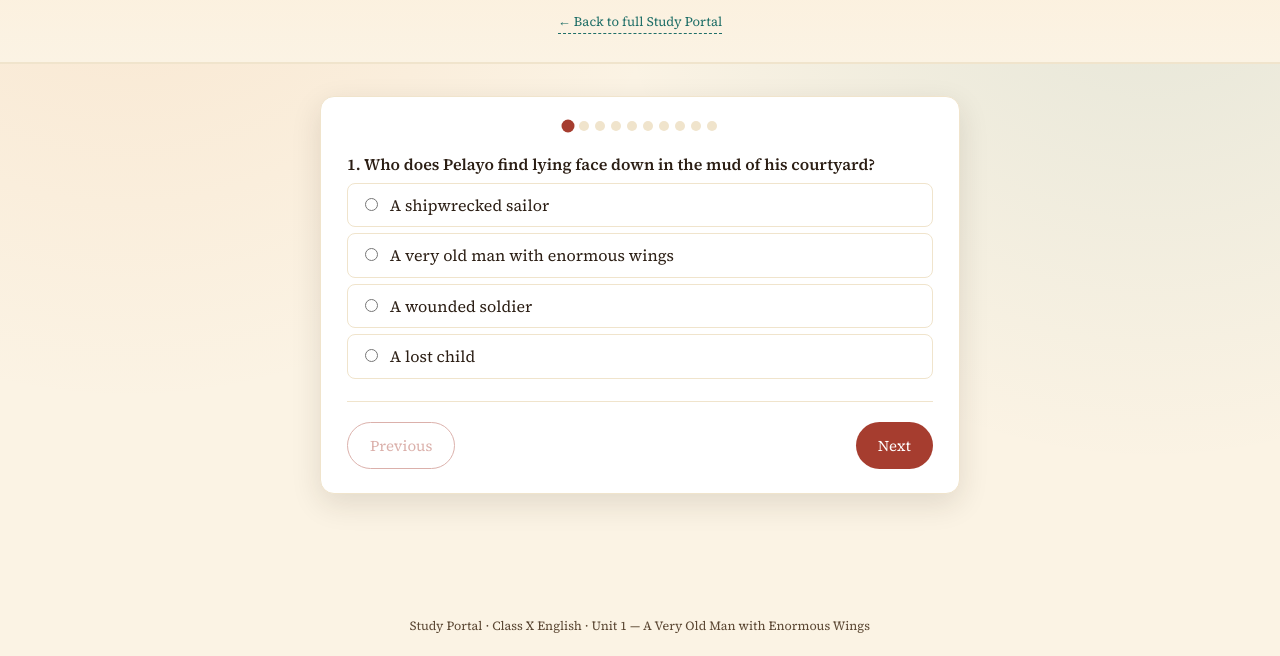
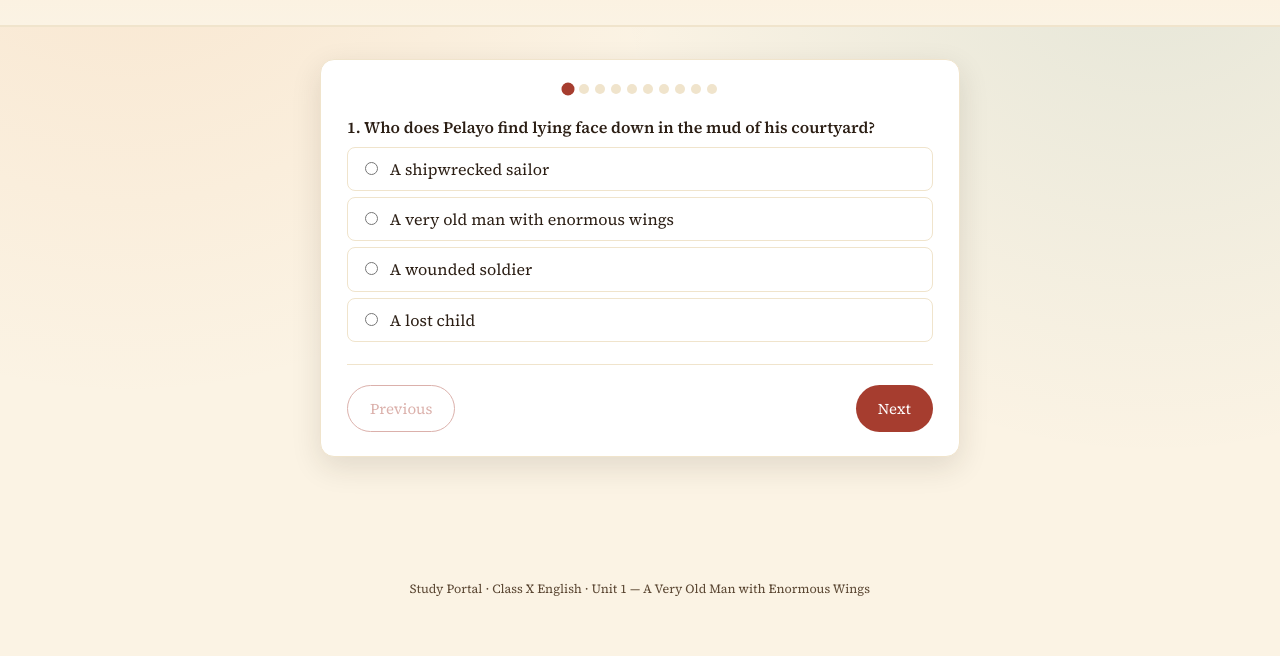
Before and after one commit to munees-dot/sslc_english, a plain HTML site: page quiz.html in a window 1280 px wide. Shown: the part 164-820 px from the top of the page. Drawn offline with nearby package versions, Linux system fonts and the light colour scheme; a web font is replaced by a local one.

Commit message:
Add files via upload

```diff
--- a/quiz.html
+++ b/quiz.html
@@ -131,7 +131,6 @@
   <div class="eyebrow">Class X English · Unit 1</div>
   <h1 class="title">Quiz Time</h1>
   <p class="subtitle">A Very Old Man with Enormous Wings</p>
-  <a class="back-link" href="index.html">&larr; Back to full Study Portal</a>
 </header>
 
 <main>
```
